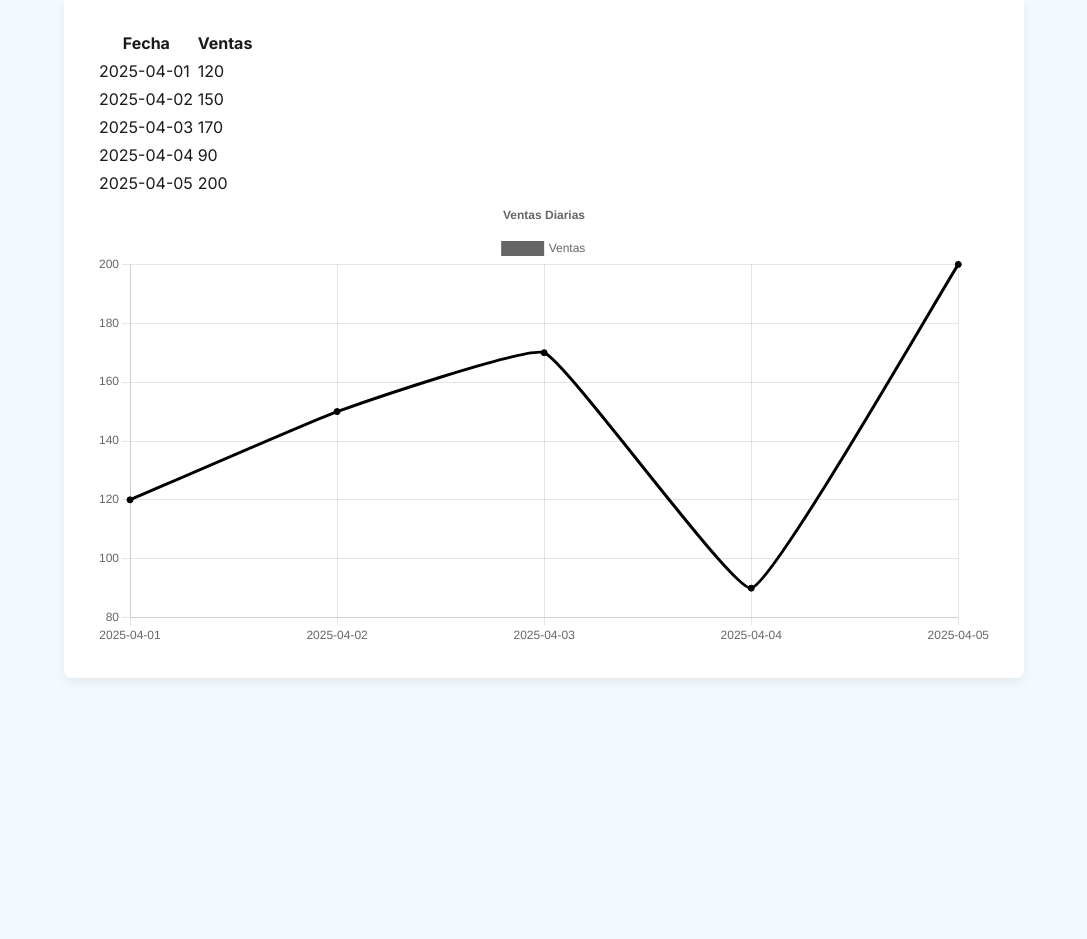
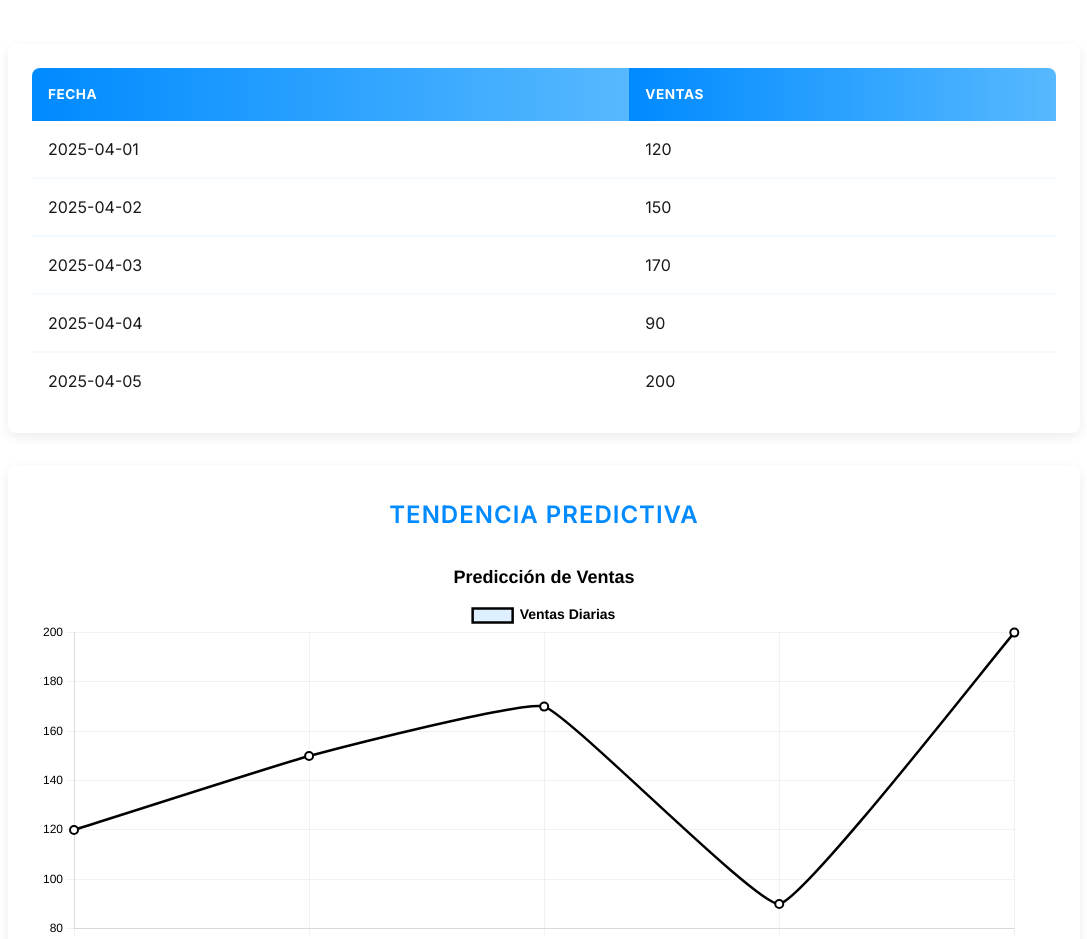
Before and after one commit to sintaxis9/SalesPredictor-PMN, a Next.js app: page /output in a window 1280 px wide. Shown: the part 120-1059 px from the top of the page, without its empty margins (96-1183 px from the left). Before the commit the page ends 830 px from the top, so only its background shows below. Built offline with nearby package versions, Linux system fonts and the light colour scheme.

Commit message:
Style n' Output fixed

```diff
--- a/pages/auth.tsx
+++ b/pages/auth.tsx
@@ -8,7 +8,10 @@ export default function AuthPage() {
 
   return (
     <Layout>
-      <div className={styles.formContainer}>
+      <div
+        className={styles.formContainer}
+        style={{ marginTop: "2rem", marginBottom: "2rem" }}
+      >
         <h2>{isRegister ? "Registro" : "Inicio de sesión"}</h2>
 
         {isRegister && (
--- a/pages/output.tsx
+++ b/pages/output.tsx
@@ -42,21 +42,77 @@ const chartData = {
   labels: data.map((d) => d.fecha),
   datasets: [
     {
-      label: "Ventas",
+      label: "Ventas Diarias",
       data: data.map((d) => d.ventas),
-      fill: false,
-      borderColor: "var(--color-primary)",
-      backgroundColor: "var(--color-border)",
-      tension: 0.1,
+      fill: true,
+      borderColor: "var(--color-primary)", // #008aff
+      backgroundColor: (context: any) => {
+        const ctx = context.chart.ctx;
+        const gradient = ctx.createLinearGradient(0, 0, 0, 400);
+        gradient.addColorStop(0, "rgba(0, 138, 255, 0.15)"); // 15% de opacidad
+        gradient.addColorStop(1, "rgba(0, 138, 255, 0.01)");
+        return gradient;
+      },
+      tension: 0.1, // Reducimos la curvatura (0 = línea recta, 1 = máxima curvatura)
+      borderWidth: 2.5,
+      pointBackgroundColor: "white",
+      pointBorderColor: "var(--color-primary)",
+      pointBorderWidth: 2,
+      pointRadius: 4,
+      pointHoverRadius: 6,
     },
   ],
 };
 
 const chartOptions = {
   responsive: true,
+  maintainAspectRatio: false,
   plugins: {
-    legend: { position: "top" as const },
-    title: { display: true, text: "Ventas Diarias" },
+    legend: {
+      position: "top" as const,
+      labels: {
+        color: "var(--color-primary)",
+        font: {
+          size: 14,
+          weight: "600",
+        },
+      },
+    },
+    title: {
+      display: true,
+      text: "Predicción de Ventas",
+      color: "var(--color-primary)",
+      font: {
+        size: 18,
+        weight: "700",
+      },
+    },
+    tooltip: {
+      backgroundColor: "var(--color-primary)",
+      titleColor: "white",
+      bodyColor: "white",
+      borderColor: "rgba(255, 255, 255, 0.1)",
+      borderWidth: 1,
+      padding: 12,
+    },
+  },
+  scales: {
+    x: {
+      grid: {
+        color: "rgba(0, 0, 0, 0.05)",
+      },
+      ticks: {
+        color: "var(--color-text)",
+      },
+    },
+    y: {
+      grid: {
+        color: "rgba(0, 0, 0, 0.05)",
+      },
+      ticks: {
+        color: "var(--color-text)",
+      },
+    },
   },
 };
 
@@ -69,7 +125,7 @@ export default function OutputPage() {
     <Layout>
       <div className={styles.outputContainer}>
         <div className={styles.tableContainer}>
-          <table {...getTableProps()}>
+          <table {...getTableProps()} className={styles.dataTable}>
             <thead>
               {headerGroups.map((hg) => (
                 <tr {...hg.getHeaderGroupProps()} key={hg.id}>
@@ -97,8 +153,12 @@ export default function OutputPage() {
             </tbody>
           </table>
         </div>
+
         <div className={styles.chartContainer}>
-          <Line data={chartData} options={chartOptions} />
+          <h3 className={styles.chartTitle}>Tendencia Predictiva</h3>
+          <div className={styles.chartWrapper}>
+            <Line data={chartData} options={chartOptions} />
+          </div>
         </div>
       </div>
     </Layout>
--- a/styles/Layout.module.css
+++ b/styles/Layout.module.css
@@ -1,9 +1,10 @@
 .container {
-    max-width: 960px;
+    max-width: 1200px;
     margin: 2rem auto;
     padding: 2rem;
     background: white;
-    border-radius: var(--radius);
+    border-radius: calc(var(--radius) * 2);
     box-shadow: var(--shadow);
     min-height: calc(100vh - 120px);
+    position: relative;
 }
--- a/styles/Nav.module.css
+++ b/styles/Nav.module.css
@@ -5,16 +5,39 @@
     padding: 1rem 2rem;
     background: var(--color-primary);
     box-shadow: var(--shadow);
+    position: relative;
+    z-index: 1000;
 }
+
+.logo h1 {
+    color: white !important;
+    margin: 0;
+    font-size: 1.5rem;
+    letter-spacing: -0.5px;
+    background: linear-gradient(90deg, white 0%, #e6f4ff 100%);
+    -webkit-background-clip: text;
+    -webkit-text-fill-color: transparent;
+}
+
 .navLinks {
     display: flex;
+    align-items: center;
+    gap: 1.5rem;
 }
+
 .navLink {
-    margin-left: 1.5rem;
     color: white;
     font-weight: 500;
-    transition: color 0.2s;
+    transition: all 0.2s;
+    padding: 0.5rem 1rem;
+    border-radius: var(--radius);
+    text-transform: uppercase;
+    font-size: 0.85rem;
+    letter-spacing: 0.5px;
 }
+
 .navLink:hover {
     color: var(--color-primary-light);
+    background: rgba(255, 255, 255, 0.1);
+    transform: translateY(-1px);
 }
--- a/styles/Output.module.css
+++ b/styles/Output.module.css
@@ -1,18 +1,94 @@
-/* Agregar al final */
-.historicalContainer {
+.outputContainer {
+    display: grid;
+    grid-template-columns: 1fr;
+    gap: 2rem;
     padding: 2rem;
 }
 
-.chartsGrid {
-    display: grid;
-    grid-template-columns: repeat(auto-fit, minmax(300px, 1fr));
-    gap: 2rem;
-    margin-top: 2rem;
-}
-
-.chart-container {
+.tableContainer {
     background: white;
     padding: 1.5rem;
     border-radius: var(--radius);
     box-shadow: var(--shadow);
+    overflow-x: auto;
 }
+
+/* Corregido: Usar clase para la tabla */
+.dataTable {
+    width: 100%;
+    border-collapse: collapse;
+    min-width: 600px;
+}
+
+.dataTable th {
+    background: linear-gradient(
+        to right,
+        var(--color-primary),
+        var(--color-primary-light)
+    );
+    color: white;
+    padding: 1rem;
+    text-align: left;
+    text-transform: uppercase;
+    font-size: 0.85rem;
+    letter-spacing: 0.5px;
+    position: sticky;
+    left: 0;
+}
+
+.dataTable td {
+    padding: 1rem;
+    border-bottom: 2px solid var(--color-bg);
+    font-weight: 500;
+    color: var(--color-text);
+}
+
+.dataTable tr:hover td {
+    background-color: rgba(0, 138, 255, 0.05);
+}
+
+.chartContainer {
+    background: white;
+    padding: 2rem;
+    border-radius: var(--radius);
+    box-shadow: var(--shadow);
+    position: relative;
+}
+
+.chartTitle {
+    margin-bottom: 1.5rem;
+    color: var(--color-primary);
+    font-size: 1.5rem;
+    text-align: center;
+    text-transform: uppercase;
+    letter-spacing: 1px;
+}
+
+.chartWrapper {
+    height: 400px;
+    position: relative;
+}
+
+/* Corregido: Usar clase padre */
+.dataTable th:first-child {
+    border-radius: var(--radius) 0 0 0;
+}
+
+.dataTable th:last-child {
+    border-radius: 0 var(--radius) 0 0;
+}
+
+.dataTable tr:last-child td {
+    border-bottom: none;
+}
+
+/* Scroll personalizado corregido */
+.tableContainer::-webkit-scrollbar {
+    height: 8px;
+    background-color: var(--color-bg);
+}
+
+.tableContainer::-webkit-scrollbar-thumb {
+    background-color: var(--color-primary);
+    border-radius: 4px;
+}
```
Also changed, not shown: components/HistoricalChart.tsx (+10 -1 lines), styles/Form.module.css (+42 -17 lines).
